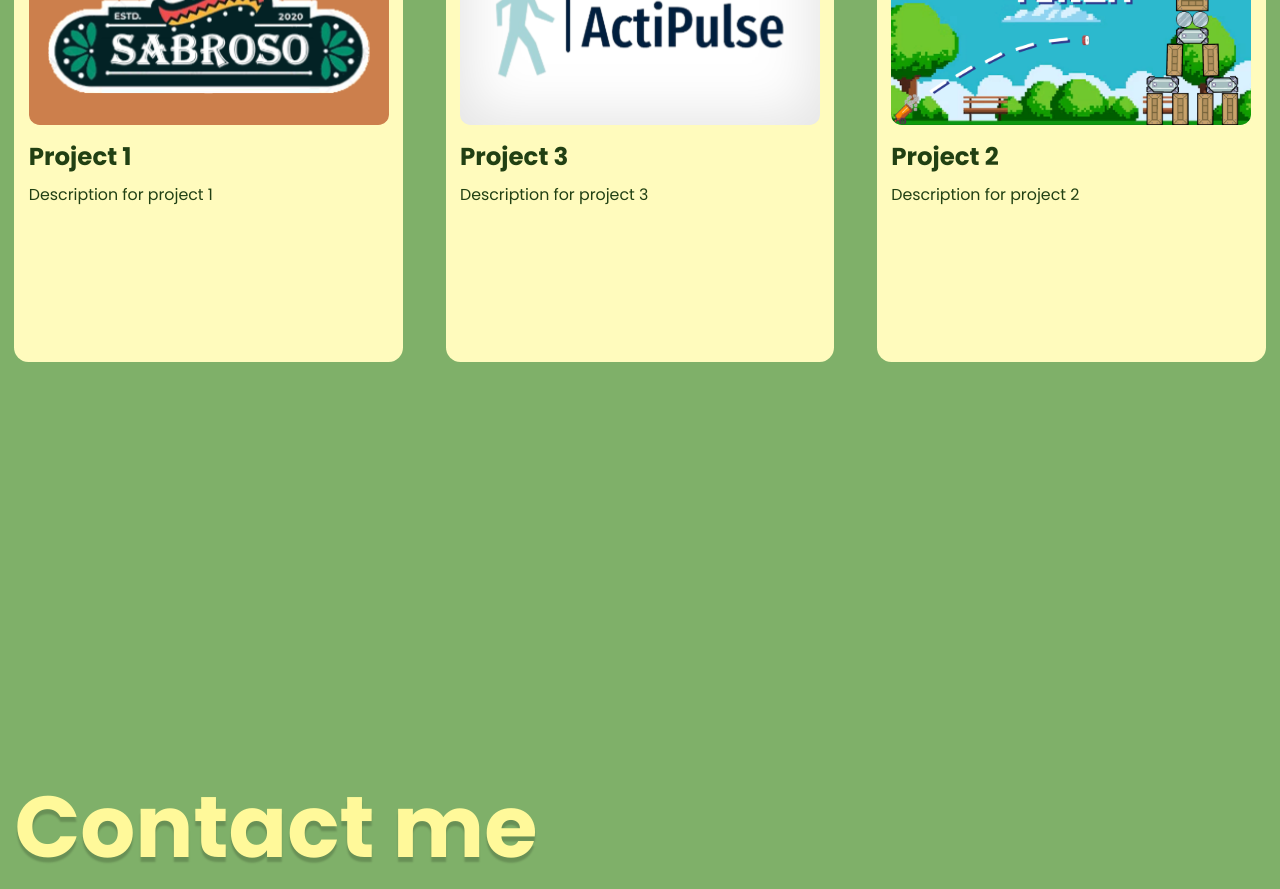
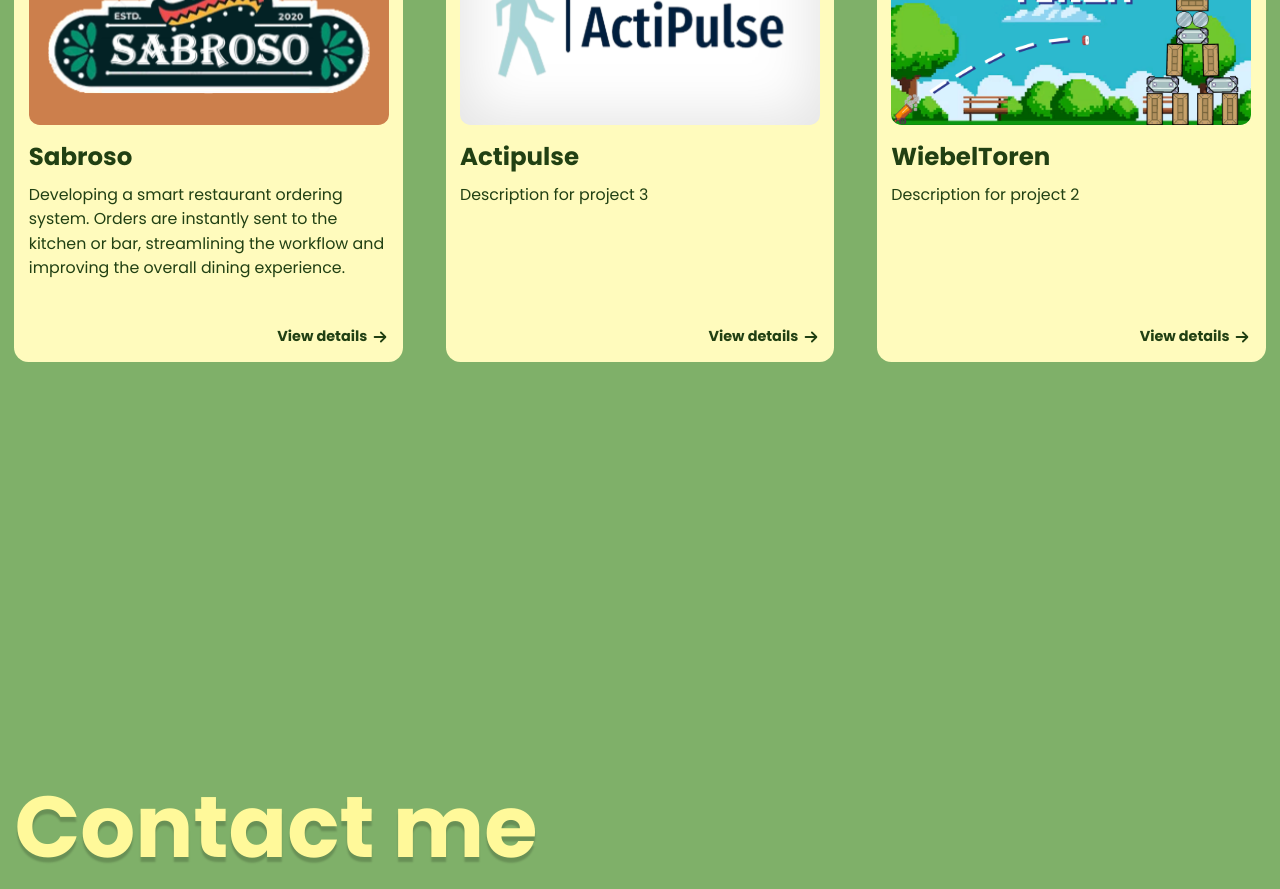
Before and after one commit to BeukerDipsy/Guus-Nohlmans-Portfolio, a Next.js app: page / in a window 1280 px wide. Shown: the part 2540-3429 px from the top of the page. Built offline with nearby package versions, Linux system fonts and the light colour scheme.

Commit message:
Fixed view details button and project path navigation

```diff
--- /dev/null
+++ b/src/app/actipulse/page.tsx
@@ -0,0 +1,10 @@
+export default function ActiPulsePage() {
+  return (
+    <div className="min-h-screen flex flex-col items-center justify-center bg-primaryGreen">
+      <h1 className="text-4xl font-bold mb-4">ActiPulse Project Page</h1>
+      <p>
+        under construction...
+      </p>
+    </div>
+  );
+}
--- a/src/app/page.tsx
+++ b/src/app/page.tsx
@@ -70,9 +70,9 @@ export default function Home() {
           <div className="flex flex-col justify-center mx-auto w-full px-4">
             <h1 className="text-[4rem] md:text-[6rem] [text-shadow:0px_5px_2px_rgb(0_0_0_/0.18)] text-secondaryYellow font-bold text-left mb-[1rem]">Projects</h1>
             <div className="flex flex-row w-full justify-between space-x-[1.5rem]">
-              <ProjectCard title="Project 1" description="Description for project 1" imagePath="/images/Sabroso.svg" />
-              <ProjectCard title="Project 3" description="Description for project 3" imagePath="/images/Actipulse.svg" />
-              <ProjectCard title="Project 2" description="Description for project 2" imagePath="/images/WiebelToren.svg" />
+              <ProjectCard title="Sabroso" description="Developing a smart restaurant ordering system. Orders are instantly sent to the kitchen or bar, streamlining the workflow and improving the overall dining experience." imagePath="/images/Sabroso.svg" />
+              <ProjectCard title="Actipulse" description="Description for project 3" imagePath="/images/Actipulse.svg" />
+              <ProjectCard title="WiebelToren" description="Description for project 2" imagePath="/images/WiebelToren.svg" />
             </div>
           </div>
         </section>
--- /dev/null
+++ b/src/app/sabroso/page.tsx
@@ -0,0 +1,13 @@
+export default function SabrosoPage() {
+  return (
+    <div className="min-h-screen flex flex-col items-center justify-center bg-primaryGreen">
+      <h1 className="text-4xl font-bold mb-4">Sabroso Project Page</h1>
+      {/* <p className="text-lg text-center max-w-2xl px-4">
+        Sabroso is an innovative restaurant ordering system designed to streamline the dining experience. With Sabroso, customers can easily browse the menu, place orders, and customize their meals directly from their smartphones or tablets. The system instantly sends orders to the kitchen or bar, improving workflow efficiency and reducing wait times. Sabroso also offers features like real-time order tracking, secure payment options, and personalized recommendations based on customer preferences. Whether you're a diner looking for convenience or a restaurant aiming to enhance service quality, Sabroso is the perfect solution for modern dining.
+      </p> */}
+      <p>
+        under construction...
+      </p>
+    </div>
+  );
+}
--- /dev/null
+++ b/src/app/wiebeltoren/page.tsx
@@ -0,0 +1,10 @@
+export default function WiebelTorenPage() {
+  return (
+    <div className="min-h-screen flex flex-col items-center justify-center bg-primaryGreen">
+      <h1 className="text-4xl font-bold mb-4">WiebelToren Project Page</h1>
+      <p>
+        under construction...
+      </p>
+    </div>
+  );
+}
--- a/src/components/projectCard.tsx
+++ b/src/components/projectCard.tsx
@@ -1,14 +1,15 @@
 import Image from "next/image";
+import ViewDetailsButton from "./viewDetailsButton";
 
 export default function ProjectCard({ title, description, imagePath }: { title: string; description: string; imagePath: string }) {
   return (
     <div className="bg-primaryYellow rounded-2xl w-[27rem] h-[31.5rem] flex flex-col p-[1rem]">
-      <Image src={imagePath} alt={title} width={500} height={300} className="rounded-xl" />
+      <Image src={imagePath} alt={title} width={500} height={300} className="rounded-xl hover" />
       <div className="flex flex-col mt-4 space-y-2">
         <h3 className="text-[1.7rem] font-extrabold text-secondaryGreen">{title}</h3>
-      <p className="text-[1.1rem] text-secondaryGreen">{description}</p>
+        <p className="text-[1.1rem] text-secondaryGreen leading-[1.7rem] line-clamp-5">{description}</p>
       </div>
-
+      <ViewDetailsButton path={title} />
     </div>
   )
 }
--- /dev/null
+++ b/src/components/viewDetailsButton.tsx
@@ -0,0 +1,16 @@
+import { useRouter } from "next/navigation";
+
+export default function ViewDetailsButton({ path }: { path: string }) {
+  const router = useRouter();
+  return (
+    <>
+      <div className="flex-grow"></div>
+      <span className="text-secondaryGreen font-bold hover:underline cursor-pointer flex justify-end items-center" onClick={() => router.push(`/${path.toLowerCase()}`)}>
+        View details
+        <svg xmlns="http://www.w3.org/2000/svg" className="inline-block w-5 h-5 ml-1" viewBox="0 0 20 20" fill="currentColor">
+          <path fillRule="evenodd" d="M10.293 15.707a1 1 0 010-1.414L13.586 11H4a1 1 0 110-2h9.586l-3.293-3.293a1 1 0 111.414-1.414l5 5a1 1 0 010 1.414l-5 5a1 1 0 01-1.414 0z" clipRule="evenodd" />
+        </svg>
+      </span>
+    </>
+  )
+}
```
Also changed, not shown: public/images/Group 36.svg (deleted).
